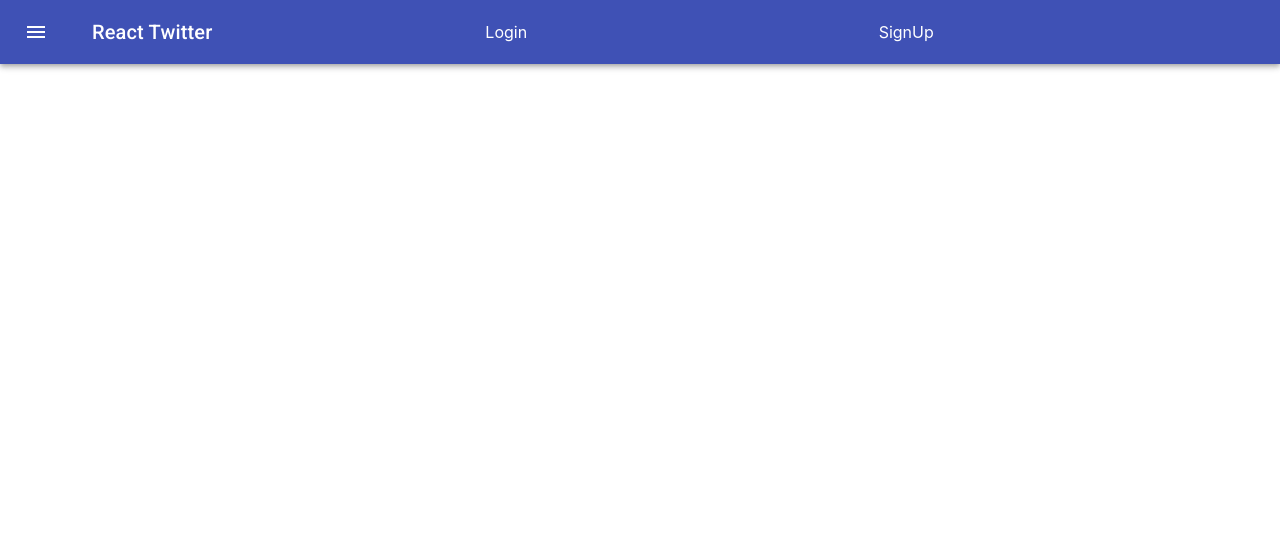
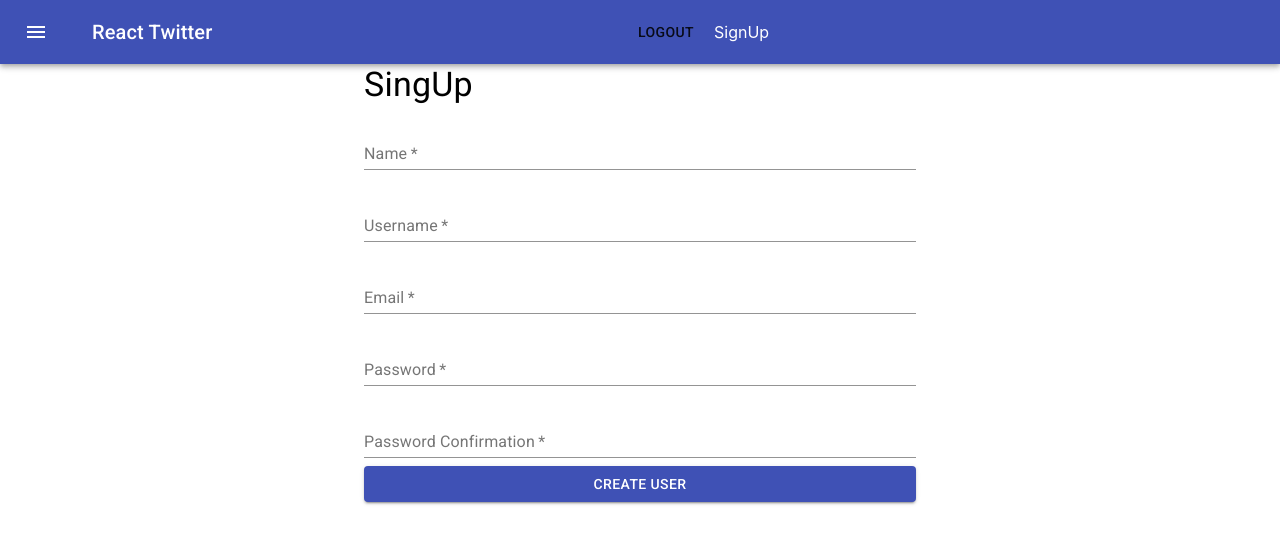
Before and after one commit to jgomezf/twitter-react, a React (Create React App) app: page /signUp in a window 1280 px wide. Shown: the top 544 px of the page. Built offline with nearby package versions, Linux system fonts and the light colour scheme; no server answers; sample sign-in values are in the browser's storage.

Commit message:
Add UserBar, login and logout

```diff
--- a/src/App.js
+++ b/src/App.js
@@ -15,6 +15,8 @@ import {
   NavLink,
 } from 'react-router-dom';
 import TweetDetails from './pages/TweetDetails';
+import ProtectedRoute from './containers/ProtectedRoute';
+import UserBar from './containers/UserBar';
 
 const Login = React.lazy(() => import('./pages/Login'));
 const Home = React.lazy(() => import('./pages/Home'));
@@ -52,10 +54,8 @@ function App() {
               React Twitter
             </Typography>
           </ListItem>
-          <ListItem component={NavLink} to="/login" button>
-            Login
-          </ListItem>
-          <ListItem component={NavLink} to="/users" button>
+          <UserBar />
+          <ListItem component={NavLink} to="/signUp" button>
             SignUp
           </ListItem>
         </Toolbar>
@@ -66,15 +66,15 @@ function App() {
             <Route path="/login">
               <Login />
             </Route>
-            <Route path="/tweets/:id">
+            <ProtectedRoute path="/tweets/:id">
               <TweetDetails />
-            </Route>
-            <Route path="/users">
+            </ProtectedRoute>
+            <Route path="/signUp">
               <SignUp />
             </Route>
-            <Route path="/">
+            <ProtectedRoute path="/">
               <Home />
-            </Route>
+            </ProtectedRoute>
           </Switch>
         </React.Suspense>
       </Container>
--- a/src/containers/AuthForm.js
+++ b/src/containers/AuthForm.js
@@ -4,6 +4,7 @@ import TextField from '@material-ui/core/TextField';
 import Button from '@material-ui/core/Button';
 import { Typography } from '@material-ui/core';
 import API from '../api';
+import { setSession } from '../utils/auth';
 
 export default function AuthForm() {
   const history = useHistory();
@@ -18,7 +19,9 @@ export default function AuthForm() {
       });
       console.log(data);
       const { token } = data;
-      localStorage.setItem('token', token);
+      setSession({
+        data: token,
+      });
       history.push('/');
     } catch (error) {
       console.error(error);
--- /dev/null
+++ b/src/containers/ProtectedRoute.js
@@ -0,0 +1,11 @@
+import React from 'react';
+import { Redirect, Route } from 'react-router-dom';
+import { isAuthenticated } from '../utils/auth';
+
+export default function ProtectedRoute({ path = '/', children }) {
+  const logged = isAuthenticated();
+
+  return (
+    <Route path={path}>{logged ? children : <Redirect to="/login" />}</Route>
+  );
+}
--- /dev/null
+++ b/src/containers/UserBar.js
@@ -0,0 +1,24 @@
+import React from 'react';
+import { isAuthenticated, clearSession } from '../utils/auth';
+import Button from '@material-ui/core/Button';
+import ListItem from '@material-ui/core/ListItem';
+import { NavLink, useHistory } from 'react-router-dom';
+
+export default function UserBar() {
+  const history = useHistory();
+
+  return isAuthenticated() ? (
+    <Button
+      onClick={() => {
+        clearSession();
+        history.push('/login');
+      }}
+    >
+      Logout
+    </Button>
+  ) : (
+    <ListItem component={NavLink} to="/login" button>
+      Login
+    </ListItem>
+  );
+}
--- /dev/null
+++ b/src/utils/auth.js
@@ -0,0 +1,14 @@
+const KEY = 'token';
+
+export function setSession({ data }) {
+  localStorage.setItem(KEY, data);
+}
+
+export function clearSession() {
+  localStorage.removeItem(KEY);
+}
+
+export function isAuthenticated() {
+  const data = localStorage.getItem(KEY);
+  return Boolean(data);
+}
```
